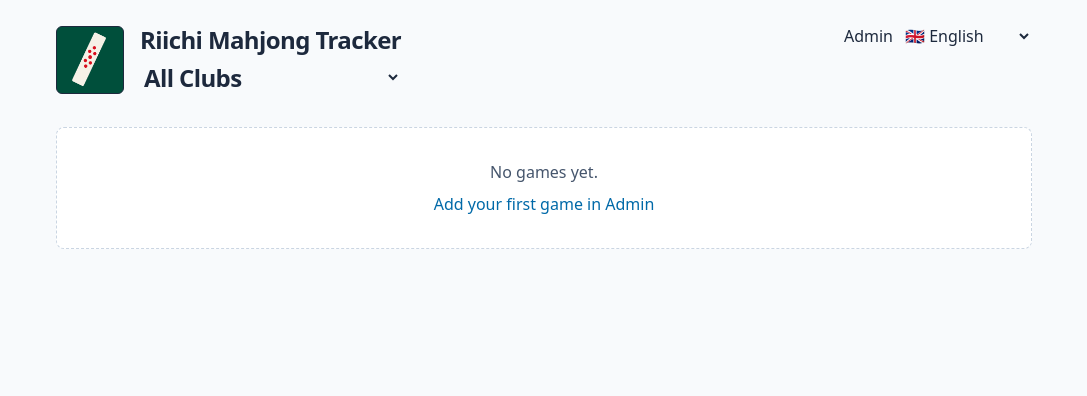
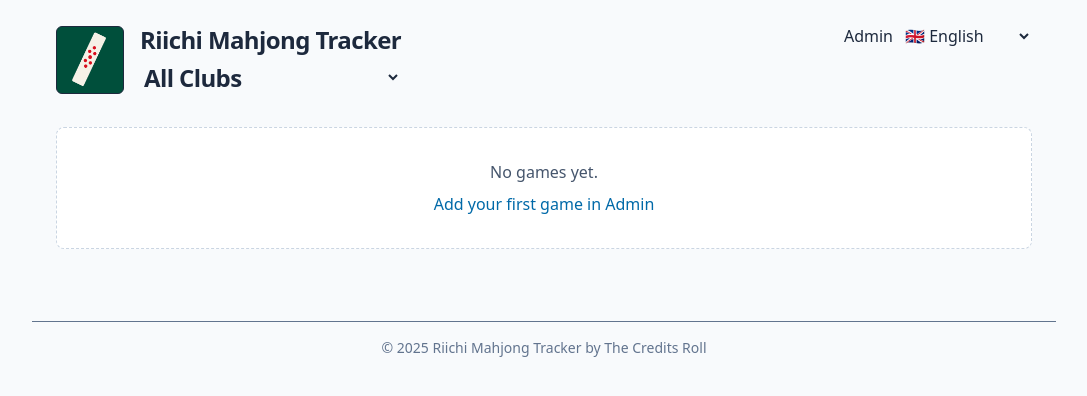
Before and after one commit to kostyachum/riichi-tracker, a Django app: page / in a window 1280 px wide. Shown: the top 396 px of the page, without its empty margins (96-1183 px from the left). Run offline with Django 5.2, Linux system fonts and the light colour scheme; data that the repository does not hold is empty; some libraries are stand-ins or nearby versions.

Commit message:
add footer

```diff
--- a/templates/base.html
+++ b/templates/base.html
@@ -18,7 +18,11 @@
     <meta name="theme-color" content="#ffffff">
 
     <script>
-            {% get_current_timezone as TIME_ZONE %}
+        {%
+            get_current_timezone
+            as
+            TIME_ZONE %
+        }
         window.TIME_ZONE = '{{TIME_ZONE}}'  // timezone server thinks we're in
         function setCookie(name, value, days) {
             let expires = "";
@@ -28,11 +32,13 @@
             }
             document.cookie = name + "=" + encodeURIComponent(value || "") + expires + "; path=/";
         }
+
         function setTimezoneCookie() {
             if (window.gmt_offset) return
             window.GMT_OFFSET = -(new Date).getTimezoneOffset()
             window.setCookie('GMT_OFFSET', window.GMT_OFFSET, 365)
         }
+
         setTimezoneCookie()
     </script>
 </head>
@@ -62,7 +68,14 @@
     {% block content %}
     {% endblock %}
 </div>
+<footer class="max-w-5xl mx-auto p-6 my-auto mt-12 border-t pt-4 text-center text-sm text-slate-500 relative ">
+    <div class="mx-auto ">
+        {% block footer %}
 
+        <p>© {% now "Y" %} Riichi Mahjong Tracker by <a href="https://thecreditsroll.com/">The Credits Roll</a></p>
+        {% endblock %}
+    </div>
+</footer>
 {% block extra_scripts %}{% endblock %}
 </body>
 </html>
```
Lines whose indentation alone changed are shown as unchanged.
